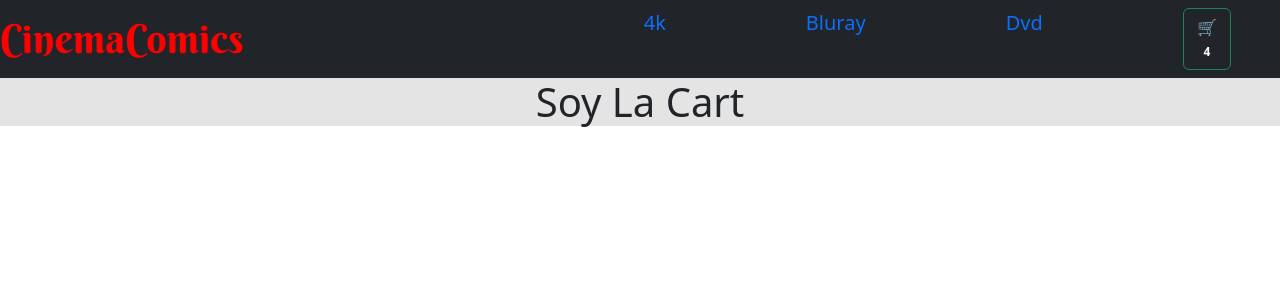
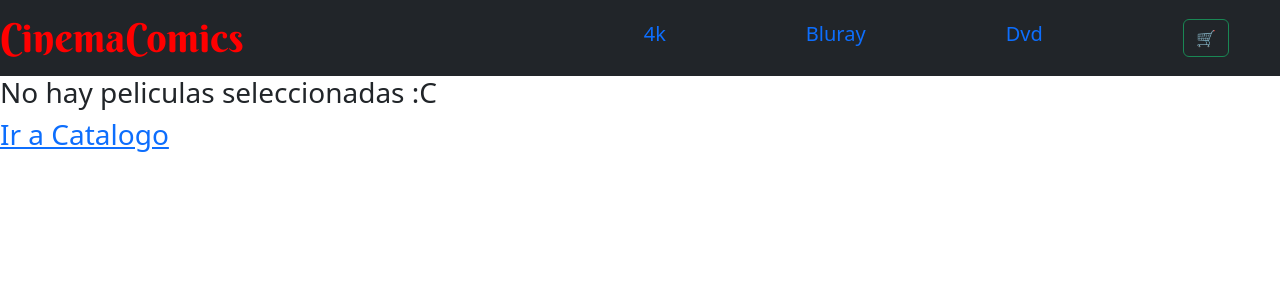
Before and after one commit to NicolasBandi/ReactJsPeliculas, a React (Create React App) app: page /cart in a window 1280 px wide. Shown: the top 300 px of the page. Built offline with nearby package versions, Linux system fonts and the light colour scheme.

Commit message:
Context and Cart

```diff
--- /dev/null
+++ b/src/Style/ItemCart.css
@@ -0,0 +1,13 @@
+.superContainer{
+    width: 100% ;
+    display: flex;
+    flex-direction: row;
+
+
+}
+
+.itemCart img{
+    height: 350px;
+    width: 250px;
+
+}
--- a/src/Style/peliculas.css
+++ b/src/Style/peliculas.css
@@ -17,11 +17,6 @@
     margin-top: 30px;
 }
 
-.App {
-    text-align: center;
-    flex-direction: column;
-    background-color: #E4E4E4;
-}
 
 
 .nav_link{
--- a/src/componentes/Cart.jsx
+++ b/src/componentes/Cart.jsx
@@ -1,12 +1,30 @@
-import { useContext} from 'react';
-import { CartContext } from './CartContext';
+import React from "react";
+import { useCartContext } from "./CartContext";
+import { Link } from 'react-router-dom';
+import ItemCart from "./ItemCart";
+
 
 const Cart = () => {
-    const test = useContext(CartContext);
-    console.log (test.cartList)
+    const {cart, precioTotal, clear} = useCartContext();
+
+    if (cart.length === 0){
+        return(
+        <>
+           <h3>No hay peliculas seleccionadas :C </h3>
+           <Link to ='/'><h3> Ir a Catalogo </h3> </Link>
+        </>
+        );
+    }
 
     return (
-        <h1>Soy La Cart</h1>
+        <>
+        {
+             cart.map (product =><ItemCart key={product.id} product={product}/>)}
+             <h4>El precio total de su compra es de ${precioTotal()}</h4>
+
+             <button onClick={()=> clear (cart)} className="btn btn-danger" >Limpiar Carrito Completo </button>
+
+        </>
     );
 }
 
--- a/src/componentes/CartContext.jsx
+++ b/src/componentes/CartContext.jsx
@@ -1,29 +1,41 @@
-import React, { useState, createContext  } from 'react';
+import React, { useState, useContext} from 'react';
 
-export const CartContext = createContext();
+const CartContext = React.createContext([]);
+
+export const useCartContext = () => useContext(CartContext);
 
 
 const CartContextProvider = ({children}) =>{
 
-    const [cartList, setCartList] = useState([]);
+    const [cart, setCart] = useState([]);
 
-    const addToCart= (data) => {
-      setCartList([...cartList,data])
-
+    const addToCart= (data, newQuantity) => {
+    const newCart = cart.filter(producto => producto.id !== data.id);
+    newCart.push ({...data, quantity: newQuantity});
+    setCart(newCart)
    }
 
-   const clean = () => setCartList([]);
+   console.log(`carrito:`, cart)
 
-   const isInCart = (id) =>cartList.find(data => data.id === id) ? true:false;
+   const clear = () => setCart([]);
 
-   const removePelicula =(id) => setCartList(cartList.filter(data=>data.id!==id))
+   const isInCart = (id) =>cart.find(product => product.id === id) ? true:false;
+
+   const removeItem=(id) => setCart(cart.filter(product =>product.id!==id))
+
+   const productoTotal =()=> cart.reduce((acumulador,productoActual) => acumulador + productoActual.quantity,0);
+
+   const precioTotal =() =>{return cart.reduce((prev,act)=>prev+act.quantity*act.precio,0)};
+
  return (
    <CartContext.Provider value={{
-      cartList ,
+      cart,
       addToCart,
-      clean,
-      removePelicula,
-      isInCart
+      clear,
+      removeItem,
+      isInCart,
+      precioTotal,
+      productoTotal
       }}>
    {children}
     </CartContext.Provider>
@@ -31,22 +43,3 @@ const CartContextProvider = ({children}) =>{
 }
 
 export default CartContextProvider;
-
-
-
-// agregar ítem al carrito
-
-  /* const addToCart = (item, newQuantity) => {
-   const {quantity = 0} =cart.find(pelicula=>pelicula.id === item.id) || {};
-   const newCart = cart.filter(pelicula=> pelicula.id !== item.id);
-   setCart([...newCart, {...item, quantity: quantity + newQuantity }])
-   }
-
-
-   const clear = () => setCart([]);
-
-   const isInCart = (id) =>cart.find(pelicula => pelicula.id === id) ? true:false;
-
-   const removePeli =(id) => setCart(cart.filter(pelicula=>pelicula.id!==id))
-
-*/
--- a/src/componentes/CartWidget.jsx
+++ b/src/componentes/CartWidget.jsx
@@ -1,13 +1,15 @@
 import { Link } from 'react-router-dom';
 import React from 'react';
+import { useCartContext } from './CartContext';
 
 
 const CartWidget = () => {
+  const {productoTotal} = useCartContext();
 
     return(
       <Link to = '/cart'>
       <button type="button"  className="btn btn-dark btn btn-outline-success my-2 my-sm-0 " >
-        🛒 <span className="badge badge-primary">{4}</span >
+        🛒 <span className="badge badge-primary">{productoTotal () || ''}</span >
 
       </button></Link>
     );
--- a/src/componentes/Item.jsx
+++ b/src/componentes/Item.jsx
@@ -1,4 +1,3 @@
-import React, { createContext } from 'react';
 import 'bootstrap/dist/css/bootstrap.min.css';
 import '../Style/peliculas.css';
 import { Link } from 'react-router-dom';
@@ -8,11 +7,11 @@ const Item = ({info}) => {
     return (
 
         <div className = "card itemCard" >
-            <Link to={`/detalle/${info.id}`}> <img className = "card-img-top img-card" src = {info.imagen} alt="peliculas"/></Link>
+            <img className = "card-img-top img-card" src = {info.imagen} alt="peliculas"/>
             <div className = "card-body body-card">
                 <h4 className = "card-text item-titulo">{info.nombre}</h4>
                 <h6 className = "card-subtitle mb-2 text-muted item-price">${info.precio}</h6>
-                <button  type="button" className="btn btn-dark">Comprar Pelicula </button>
+                <Link to={`/detalle/${info.id}`}> <button  type="button" className="btn btn-dark">Comprar Pelicula </button></Link>
             </div>
       </div>
 
--- /dev/null
+++ b/src/componentes/ItemCart.jsx
@@ -0,0 +1,26 @@
+import React from "react";
+import '../Style/ItemCart.css';
+import { useCartContext } from './CartContext';
+
+
+const ItemCart = ({ product}) =>{
+    const {removeItem} =useCartContext();
+
+ return (
+    <div className="superContainer">
+    <div className="itemCart">
+        <img src={product.imagen} alt={product.nombre}/>
+      <div className="carro">
+          <h4 className="inside">{product.nombre}</h4>
+          <h6 className="inside">Cantidad de Articulos = {product.quantity}</h6>
+          <h6 className="inside">Precio = ${product.precio}</h6>
+          <h6 className="inside">Subtotal = ${product.quantity*product.precio}</h6>
+          <button  onClick={()=> removeItem(product.id)} className="btn btn-danger inside">Eliminar Articulo</button>
+       </div>
+    </div>
+   </div>
+
+)
+}
+
+export default ItemCart;
--- a/src/componentes/ItemCount.jsx
+++ b/src/componentes/ItemCount.jsx
@@ -2,29 +2,24 @@ import React, {useState} from "react";
 
 const ItemCount= ({initial, stock, onAdd}) => {
 
-  const[counter, setCounter] = useState(initial)
+  const[count, setCount] = useState(initial)
 
  const add =() =>{
- if (counter < stock){
- const aux = counter+1
- setCounter(aux)
-  }
+ setCount(count + 1)
  };
 
   const subtract =() =>{
-  if (counter > initial){
-  const aux = counter-1
-  setCounter(aux)
+    setCount(count - 1)
   }
- };
+
 
   return(
     <>
     <h5 className="card-title">Agregar Cantidad</h5>
-    <h5 className="numberCard">{counter}</h5>
-    <button onClick={ subtract } className="btn btn-danger">Restar</button>
-    <button onClick={ add } className="btn btn-success">Sumar</button>
-    <div><button onClick={()=>onAdd(counter)} className="btn btn-dark">Agregar al Carrito</button></div>
+    <h5 className="numberCard">{count}</h5>
+    <button disabled={count<=1} onClick={ subtract } className="btn btn-danger">Restar</button>
+    <button disabled={count>=stock} onClick={ add } className="btn btn-success">Sumar</button>
+    <div><button  disabled={stock<=0} onClick={()=>onAdd(count)} className="btn btn-dark">Agregar al Carrito</button></div>
     </>
   )
 };
--- a/src/componentes/ItemDetail.jsx
+++ b/src/componentes/ItemDetail.jsx
@@ -1,19 +1,20 @@
-import React, {useContext, useState} from "react";
+import React, {useState} from "react";
 import '../Style/ItemDetail.css';
 import 'bootstrap/dist/css/bootstrap.min.css';
 import ItemCount from './ItemCount';
 import { Link } from "react-router-dom";
-import { CartContext } from './CartContext';
+import { useCartContext } from "./CartContext";
 
 
 export const ItemDetail =({data})=>{
   const [alCarrito, setAlCarrito] =useState(false);
 
-  const test = useContext(CartContext)
+  const {addToCart}= useCartContext();
 
-  const onAdd = () => {
-     setAlCarrito(true)}
-     test.addToCart(data);
+  const onAdd = (quantity) => {
+     setAlCarrito(true)
+      addToCart(data, quantity);}
+
 
     return(
   <div className="container">
--- a/src/componentes/ItemListContainer.jsx
+++ b/src/componentes/ItemListContainer.jsx
@@ -117,9 +117,6 @@ export const ItemListContainer = ({imprimirPeliculas}) =>{
     }
 },[formatoId])
 
-  const onAdd = (param) => {console.log(param)
-  }
-
     return(
         <>
         <div>{imprimirPeliculas}</div>
```
